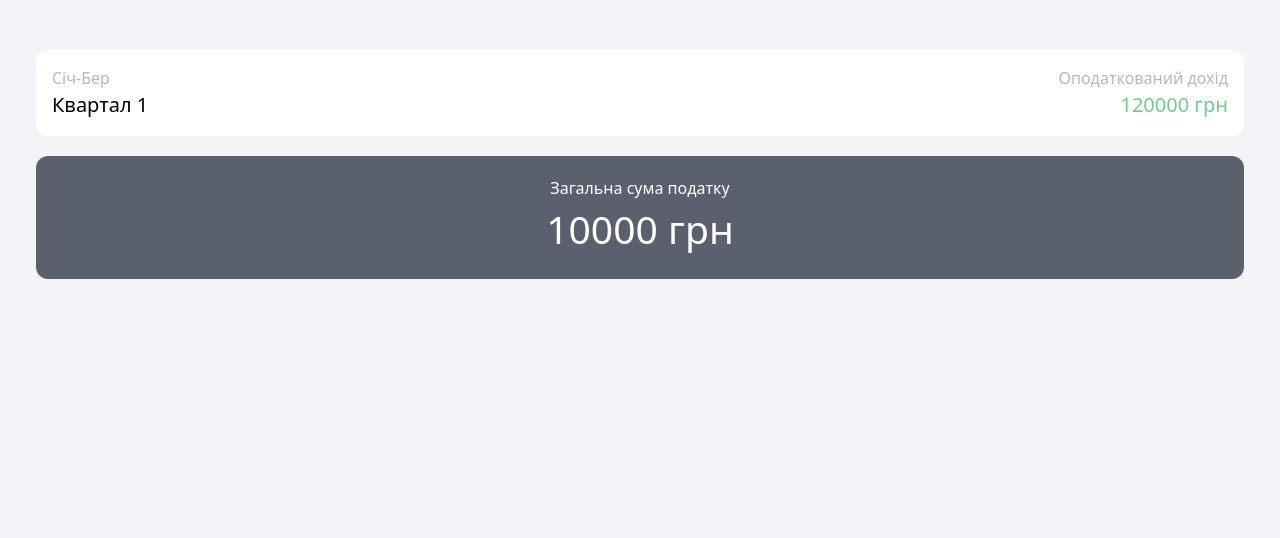
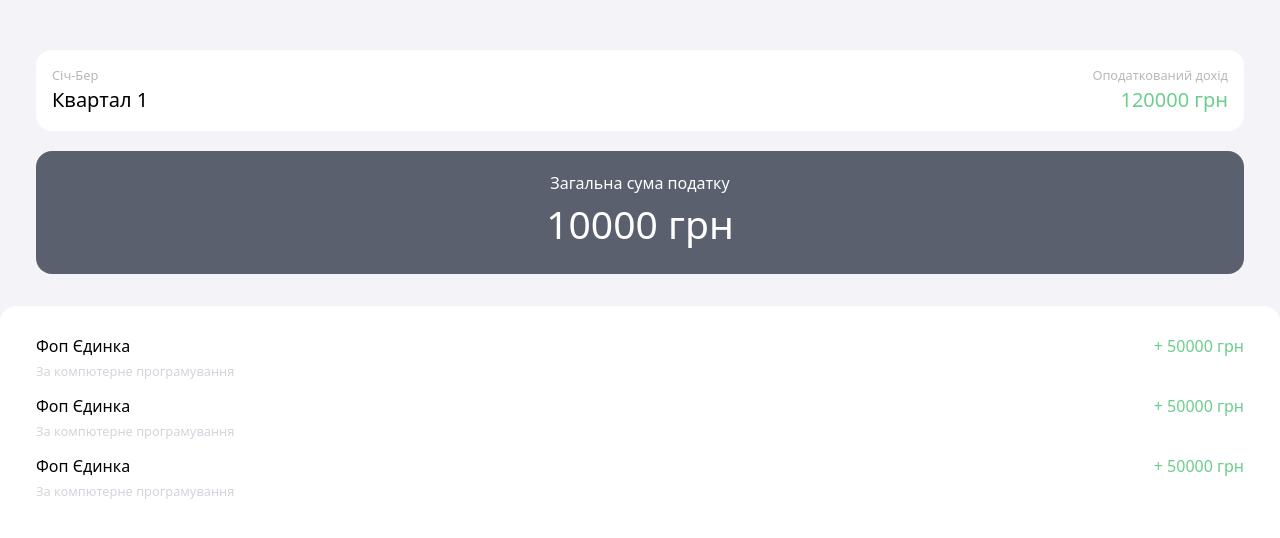
Before and after one commit to Vasil023/balance, a Vue app: page / in a window 1280 px wide. Shown: the top 538 px of the page. Built offline with nearby package versions, Linux system fonts and the light colour scheme; sample sign-in values are in the browser's storage.

Commit message:
added list deals

```diff
--- a/src/App.vue
+++ b/src/App.vue
@@ -9,10 +9,6 @@ const store = useUserStore();
 
 onMounted(() => {
   store.checkSession();
-  // console.log(store.checkUser, "user");
-  // console.log(user);
-  // check session
-  // supabase.auth.onAuthStateChange((_, _session) => {});
 });
 </script>
 
@@ -26,6 +22,7 @@ onMounted(() => {
 <style scoped>
 .wrapper {
   /* width: 640px; */
+  position: relative;
   height: 100vh;
   margin: 0 auto;
   padding-top: 50px;
--- /dev/null
+++ b/src/components/ListDealItem.vue
@@ -0,0 +1,10 @@
+<template>
+  <li class="flex justify-between align-middle mt-3">
+    <div>
+      <!-- <img src="" alt=""> -->
+      <p>Фоп Єдинка</p>
+      <span class="text-sm text-gray-300">За компютерне програмування</span>
+    </div>
+    <div class="text-[#6CCE8C]">+ 50000 грн</div>
+  </li>
+</template>
--- /dev/null
+++ b/src/components/ListDeals.vue
@@ -0,0 +1,11 @@
+<script setup>
+import ListDealItem from "./ListDealItem.vue";
+</script>
+
+<template>
+  <div class="bg-white min-h-screen mt-8 p-4 rounded-t-xl w-full">
+    <ul class="container">
+      <list-deal-item v-for="i in 3" :key="i" />
+    </ul>
+  </div>
+</template>
--- a/src/components/TotalBalance.vue
+++ b/src/components/TotalBalance.vue
@@ -4,11 +4,11 @@
       <div class="flex bg-white shadow-gray-300 rounded-xl p-4">
         <div class="flex justify-between w-full">
           <div class="flex-col">
-            <p class="text-[#B8B8B8]">Січ-Бер</p>
+            <p class="text-[#B8B8B8] text-sm">Січ-Бер</p>
             <p class="text-xl">Квартал 1</p>
           </div>
           <div>
-            <p class="text-[#B8B8B8]">Оподаткований дохід</p>
+            <p class="text-[#B8B8B8] text-sm">Оподаткований дохід</p>
             <p class="text-[#6CCE8C] text-xl text-right">120000 грн</p>
           </div>
         </div>
--- a/src/views/Home.vue
+++ b/src/views/Home.vue
@@ -4,6 +4,7 @@ import axios from "axios";
 
 import TotalBalance from "@/components/TotalBalance.vue";
 import TotalSum from "@/components/TotalSum.vue";
+import ListDeals from "@/components/ListDeals.vue";
 
 const data = ref({});
 const list = ref(0);
@@ -33,8 +34,9 @@ onMounted(() => {
     <total-balance />
     <!-- Nalog -->
     <total-sum />
-    <!-- Виписка -->
   </div>
+  <!-- Виписка -->
+  <list-deals />
 </template>
 
 <style>
--- a/tailwind.config.js
+++ b/tailwind.config.js
@@ -26,6 +26,14 @@ export default {
       "4xl": "2.441rem",
       "5xl": "3.052rem",
     },
+
+    borderRadius: {
+      none: "0",
+      sm: "0.125rem",
+      md: "0.375rem",
+      lg: "0.5rem",
+      xl: "16px",
+    },
   },
   plugins: [],
 };
```
